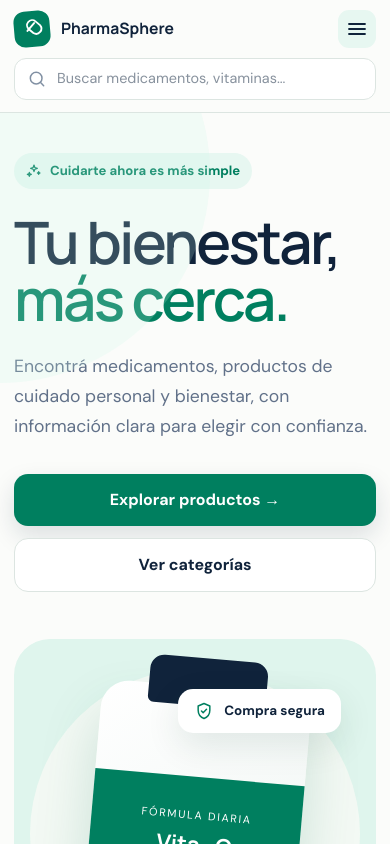
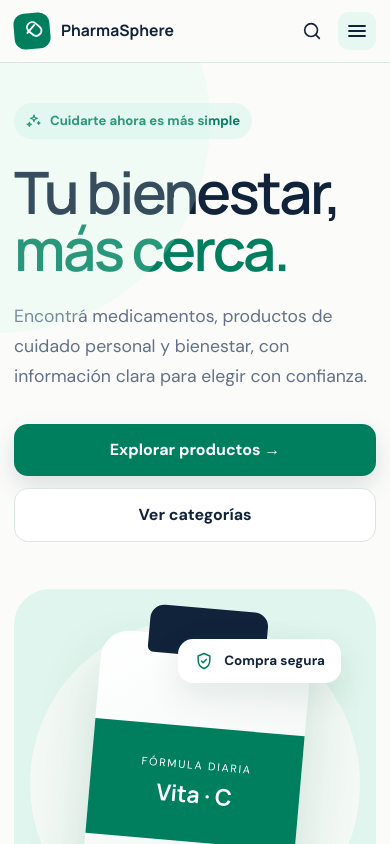
Before and after one commit to Davidcm2803/PharmaSphere, a React app in the folder frontend/: page / in a window 390 px wide. Shown: the top 844 px of the page. Built offline with nearby package versions, Linux system fonts and the light colour scheme; the HTML template or start-up script is replaced by a standard one.

Commit message:
feat: enhance mobile navigation with dedicated search toggle and improved search functionality

```diff
--- a/frontend/src/components/Header.jsx
+++ b/frontend/src/components/Header.jsx
@@ -1,15 +1,27 @@
-import { useState } from "react";
+import { useRef, useState } from "react";
 import { Icon } from "./Icon";
 
 export function Header({ navigate }) {
   const params = new URLSearchParams(window.location.search);
   const [search, setSearch] = useState(params.get("search") ?? "");
   const [menuOpen, setMenuOpen] = useState(false);
+  const [searchOpen, setSearchOpen] = useState(false);
+  const searchInputRef = useRef(null);
 
   const submitSearch = (event) => {
     event.preventDefault();
     const query = search.trim();
+    setSearchOpen(false);
     navigate(query ? `/productos?search=${encodeURIComponent(query)}` : "/productos");
+  };
+
+  const toggleSearch = () => {
+    setMenuOpen(false);
+    setSearchOpen((open) => {
+      const nextValue = !open;
+      if (nextValue) window.setTimeout(() => searchInputRef.current?.focus(), 0);
+      return nextValue;
+    });
   };
 
   const goToSection = (sectionId) => {
@@ -37,13 +49,17 @@ export function Header({ navigate }) {
           <button className="nav-link" onClick={() => goTo("/productos?category=Suplementos")}>Bienestar</button>
           <button className="nav-link" onClick={() => goToSection("nosotros")}>Nosotros</button>
         </nav>
-        <form className="search-form" role="search" onSubmit={submitSearch}>
+        <form className={`search-form ${searchOpen ? "search-form--open" : ""}`} role="search" onSubmit={submitSearch}>
           <Icon name="search" />
-          <input value={search} onChange={(event) => setSearch(event.target.value)} placeholder="Buscar medicamentos, vitaminas..." aria-label="Buscar productos" />
+          <input ref={searchInputRef} value={search} onChange={(event) => setSearch(event.target.value)} onKeyDown={(event) => event.key === "Escape" && setSearchOpen(false)} placeholder="Buscar medicamentos, vitaminas..." aria-label="Buscar productos" />
+          <button className="search-close" type="button" onClick={() => setSearchOpen(false)} aria-label="Cerrar búsqueda"><Icon name="close" size={18} /></button>
         </form>
-        <button className="menu-button" onClick={() => setMenuOpen((open) => !open)} aria-expanded={menuOpen} aria-controls="mobile-navigation" aria-label={menuOpen ? "Cerrar menú" : "Abrir menú"}>
-          <Icon name={menuOpen ? "close" : "menu"} size={24} />
-        </button>
+        <div className="mobile-actions">
+          <button className={`search-toggle ${searchOpen ? "search-toggle--active" : ""}`} onClick={toggleSearch} aria-expanded={searchOpen} aria-label={searchOpen ? "Cerrar búsqueda" : "Abrir búsqueda"}><Icon name={searchOpen ? "close" : "search"} size={22} /></button>
+          <button className="menu-button" onClick={() => { setSearchOpen(false); setMenuOpen((open) => !open); }} aria-expanded={menuOpen} aria-controls="mobile-navigation" aria-label={menuOpen ? "Cerrar menú" : "Abrir menú"}>
+            <Icon name={menuOpen ? "close" : "menu"} size={24} />
+          </button>
+        </div>
         <nav id="mobile-navigation" className={`mobile-nav ${menuOpen ? "mobile-nav--open" : ""}`} aria-label="Navegación móvil">
           <button className="mobile-nav-link" onClick={() => goTo("/productos")}>Tienda <span>→</span></button>
           <button className="mobile-nav-link" onClick={() => goToSection("categorias")}>Categorías <span>→</span></button>
--- a/frontend/src/index.css
+++ b/frontend/src/index.css
@@ -56,6 +56,10 @@ main { flex: 1; }
 .search-form:focus-within { border-color: var(--green); box-shadow: 0 0 0 4px #13a47c18; }
 .search-form input { width: 100%; border: 0; outline: 0; color: var(--ink); background: transparent; }
 .search-form svg { color: #8190a3; flex: none; }
+.search-close { display: none; width: 30px; height: 30px; flex: none; place-items: center; border: 0; border-radius: 8px; color: var(--muted); background: transparent; }
+.mobile-actions { display: none; align-items: center; gap: 7px; }
+.search-toggle { display: none; width: 42px; height: 42px; place-items: center; border: 0; border-radius: 11px; color: var(--ink); background: transparent; }
+.search-toggle--active { color: var(--green); background: var(--green-pale); }
 .menu-button { display: none; width: 42px; height: 42px; place-items: center; border: 0; border-radius: 11px; color: var(--ink); background: var(--green-pale); }
 .mobile-nav { display: none; }
 .hero { padding: 66px 0 52px; position: relative; }
@@ -175,6 +179,7 @@ main { flex: 1; }
 @media (max-width: 1060px) {
   .nav-row { position: relative; grid-template-columns: auto minmax(240px, 1fr) auto; }
   .nav-links { display: none; }
+  .mobile-actions { display: flex; }
   .menu-button { display: grid; }
   .mobile-nav { position: absolute; top: calc(100% + 1px); right: 0; width: min(320px, calc(100vw - 28px)); padding: 10px; border: 1px solid var(--line); border-radius: 0 0 18px 18px; background: white; box-shadow: 0 20px 35px #10233b1c; }
   .mobile-nav--open { display: grid; }
@@ -190,9 +195,12 @@ main { flex: 1; }
 @media (max-width: 720px) {
   .container { width: min(100% - 28px, 1180px); }
   .top-strip { display: none; }
-  .nav-row { min-height: 0; padding: 10px 0 12px; grid-template-columns: minmax(0, 1fr) auto; gap: 10px 12px; }
-  .search-form { grid-column: 1/-1; grid-row: 2; }
-  .menu-button { grid-column: 2; grid-row: 1; }
+  .nav-row { min-height: 62px; padding: 10px 0; grid-template-columns: minmax(0, 1fr) auto; gap: 0 12px; }
+  .search-form { display: none; position: absolute; z-index: 2; top: calc(100% + 1px); left: 0; width: 100%; height: 48px; border-radius: 0 0 14px 14px; box-shadow: 0 14px 30px #10233b1a; }
+  .search-form--open { display: flex; }
+  .search-close { display: grid; }
+  .mobile-actions { grid-column: 2; grid-row: 1; }
+  .search-toggle { display: grid; }
   .mobile-nav { top: 100%; width: 100%; }
   .hero { padding-top: 28px; }
   .hero-grid, .detail-grid { grid-template-columns: 1fr; gap: 35px; }
@@ -215,9 +223,9 @@ main { flex: 1; }
   .brand small { display: none; }
   .brand strong { font-size: .98rem; }
   .brand-mark { width: 36px; height: 36px; border-radius: 11px; }
-  .search-form { height: 42px; padding-inline: 12px; border-radius: 12px; }
+  .search-form { height: 46px; padding-inline: 12px; }
   .search-form input { min-width: 0; font-size: .9rem; text-overflow: ellipsis; }
-  .menu-button { width: 38px; height: 38px; }
+  .menu-button, .search-toggle { width: 38px; height: 38px; }
   .hero-actions { flex-direction: column; }
   .category-grid, .product-grid, .catalog-content .product-grid { grid-template-columns: 1fr; }
   .product-image { aspect-ratio: 1/.9; }
```
Also changed, not shown: 1 other file (tests, documents, lock files or other folders).
